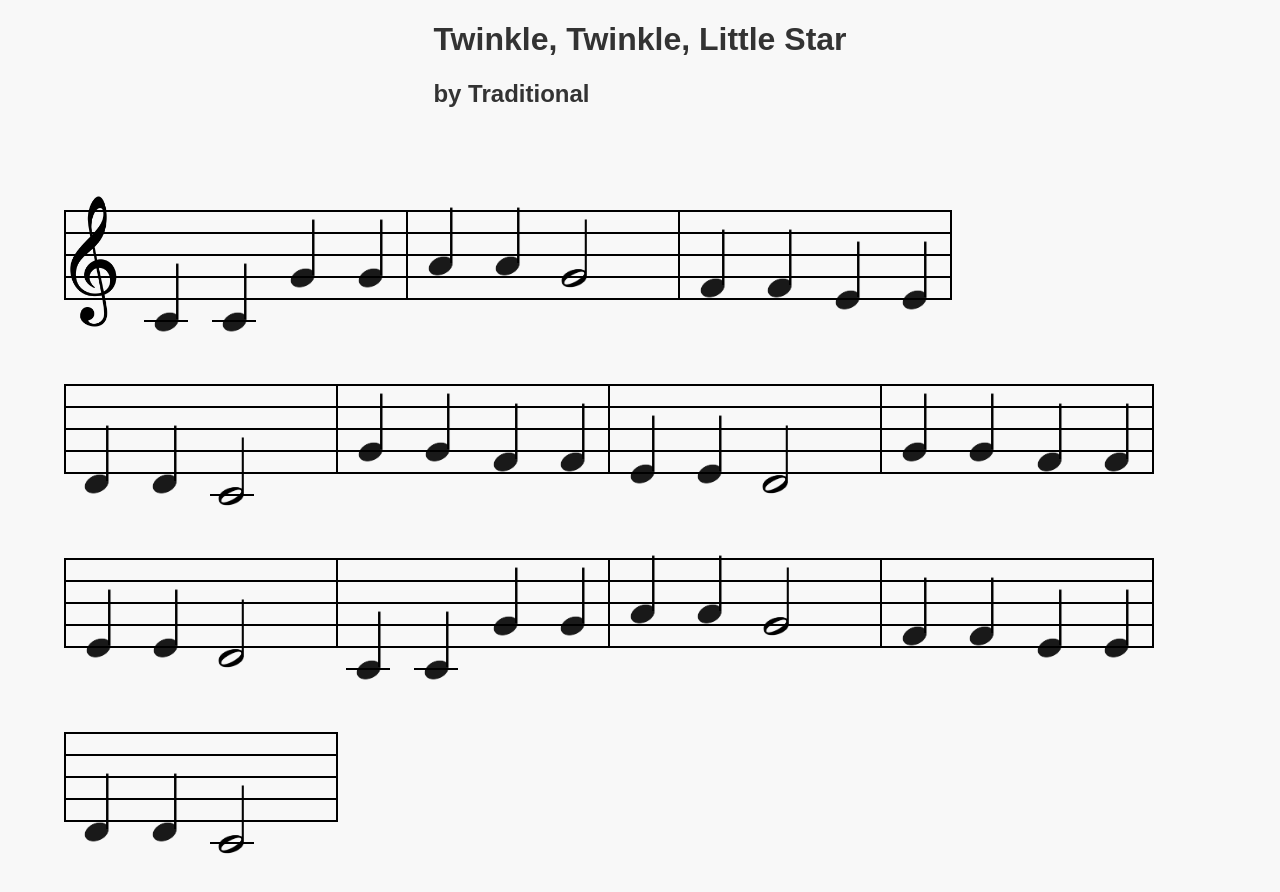
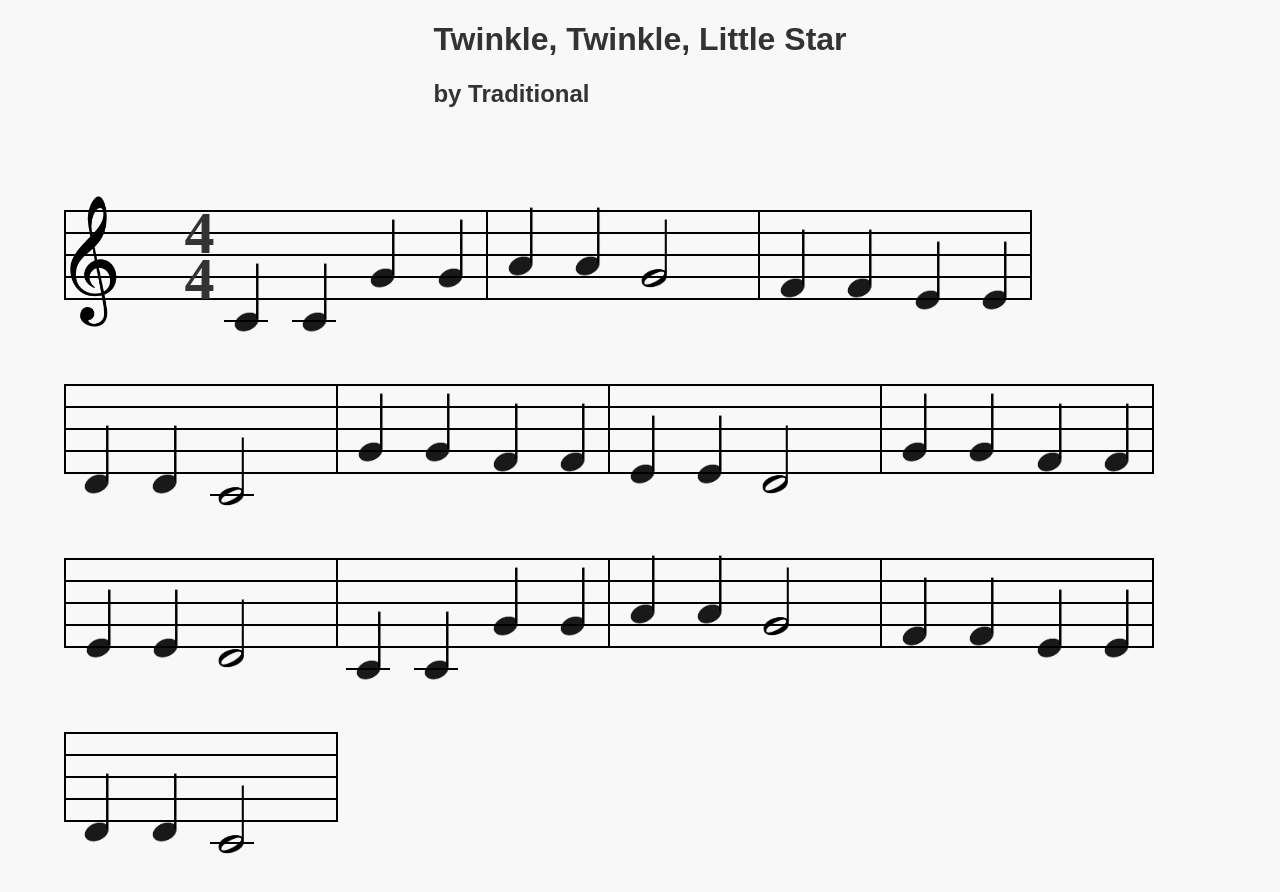
Before and after one commit to rickysoliman/piano-teacher, an Angular app: page / in a window 1280 px wide. Shown: the top 892 px of the page. Built offline with nearby package versions, Linux system fonts and the light colour scheme.

Commit message:
added time signature

```diff
--- a/src/app/app.component.ts
+++ b/src/app/app.component.ts
@@ -1,5 +1,5 @@
 import { Component } from '@angular/core';
-import { maryHadALittleLamb, cMajorScale, greensleeves, twinkleTwinkleLittleStar } from './dummy-data';
+import { maryHadALittleLamb, cMajorScale, greensleeves, twinkleTwinkleLittleStar } from './song-data';
 
 @Component({
   selector: 'app-root',
--- a/src/app/components/line-or-space/line-or-space.component.html
+++ b/src/app/components/line-or-space/line-or-space.component.html
@@ -1,5 +1,5 @@
 <div [ngClass]="lineOrSpaceData.isLine ? 'line-wrapper' : 'space-wrapper'">
-  <div [id]="lineOrSpaceData.id" *ngFor="let beat of getRange(lineOrSpaceData.timeSignature)" [ngClass]="!lineOrSpaceData.ledger ? (lineOrSpaceData.isLine ? 'line' : 'space') : hasNoteOnBeat(beat + 1) ? (lineOrSpaceData.isLine ? 'ledger-line-with-note' : 'ledger-space-with-note') : (lineOrSpaceData.isLine ? 'ledger-line' : 'ledger-space')">
+  <div [id]="lineOrSpaceData.id" *ngFor="let beat of getRange(lineOrSpaceData.timeSignature.top)" [ngClass]="!lineOrSpaceData.ledger ? (lineOrSpaceData.isLine ? 'line' : 'space') : hasNoteOnBeat(beat + 1) ? (lineOrSpaceData.isLine ? 'ledger-line-with-note' : 'ledger-space-with-note') : (lineOrSpaceData.isLine ? 'ledger-line' : 'ledger-space')">
     <ng-template #note>
       <ng-template #ledgerLineWithNote>
         <div class="white-space-left"></div>
--- a/src/app/components/song/song.component.html
+++ b/src/app/components/song/song.component.html
@@ -20,6 +20,10 @@
       <div class="clef-wrapper">
         <ng-container *ngTemplateOutlet="song.trebleClef ? treble : bass"></ng-container>
       </div>
+      <div class="time-signature-wrapper">
+        <div class="time-signature-top">{{ song.timeSignature.top }}</div>
+        <div class="time-signature-bottom">{{ song.timeSignature.bottom }}</div>
+      </div>
     </div>
 
     <div [ngClass]="measure.measureNumber === 1 ? 'first-song-measure' : 'song-measure'" *ngFor="let measure of song.measures">
--- a/src/app/components/song/song.component.scss
+++ b/src/app/components/song/song.component.scss
@@ -75,7 +75,7 @@
 .clef-measure-wrapper {
   display: flex;
   flex-direction: column;
-  width: 70px;
+  width: 150px;
   height: fit-content;
   border-left: 2px solid black;
   border-right: none;
@@ -103,6 +103,21 @@
   background-color: transparent;
 }
 
+.time-signature-wrapper {
+  display: flex;
+  flex-direction: column;
+  position: absolute;
+  left: 80%;
+  bottom: -14px;
+  font-size: 3.75em;
+  font-weight: bold;
+  font-family: "Times New Roman", Times, serif;
+}
+
+.time-signature-top {
+  margin-bottom: -23px;
+}
+
 @media screen and (max-width: 800px) {
   .song-measure {
     flex-basis: calc(33.33% - 16px);
--- a/src/app/dummy-data.ts
+++ b/src/app/song-data.ts
@@ -4,12 +4,12 @@ export const twinkleTwinkleLittleStar: Song = {
   title: 'Twinkle, Twinkle, Little Star',
   composer: 'Traditional',
   bpm: 100,
-  timeSignature: 4,
+  timeSignature: { top: 4, bottom: 4 },
   trebleClef: true,
   measures: [
     // Measure 1
     {
-      timeSignature: 4,
+      timeSignature: { top: 4, bottom: 4 },
       trebleClef: true,
       measureNumber: 1,
       notes: [
@@ -21,7 +21,7 @@ export const twinkleTwinkleLittleStar: Song = {
     },
     // Measure 2
     {
-      timeSignature: 4,
+      timeSignature: { top: 4, bottom: 4 },
       trebleClef: true,
       measureNumber: 2,
       notes: [
@@ -32,7 +32,7 @@ export const twinkleTwinkleLittleStar: Song = {
     },
     // Measure 3
     {
-      timeSignature: 4,
+      timeSignature: { top: 4, bottom: 4 },
       trebleClef: true,
       measureNumber: 3,
       notes: [
@@ -44,7 +44,7 @@ export const twinkleTwinkleLittleStar: Song = {
     },
     // Measure 4
     {
-      timeSignature: 4,
+      timeSignature: { top: 4, bottom: 4 },
       trebleClef: true,
       measureNumber: 4,
       notes: [
@@ -55,7 +55,7 @@ export const twinkleTwinkleLittleStar: Song = {
     },
     // Measure 5
     {
-      timeSignature: 4,
+      timeSignature: { top: 4, bottom: 4 },
       trebleClef: true,
       measureNumber: 5,
       notes: [
@@ -67,7 +67,7 @@ export const twinkleTwinkleLittleStar: Song = {
     },
     // Measure 6
     {
-      timeSignature: 4,
+      timeSignature: { top: 4, bottom: 4 },
       trebleClef: true,
       measureNumber: 6,
       notes: [
@@ -78,7 +78,7 @@ export const twinkleTwinkleLittleStar: Song = {
     },
     // Measure 6
     {
-      timeSignature: 4,
+      timeSignature: { top: 4, bottom: 4 },
       trebleClef: true,
       measureNumber: 6,
       notes: [
@@ -90,7 +90,7 @@ export const twinkleTwinkleLittleStar: Song = {
     },
     // Measure 7
     {
-      timeSignature: 4,
+      timeSignature: { top: 4, bottom: 4 },
       trebleClef: true,
       measureNumber: 7,
       notes: [
@@ -101,7 +101,7 @@ export const twinkleTwinkleLittleStar: Song = {
     },
     // Measure 8
     {
-      timeSignature: 4,
+      timeSignature: { top: 4, bottom: 4 },
       trebleClef: true,
       measureNumber: 8,
       notes: [
@@ -113,7 +113,7 @@ export const twinkleTwinkleLittleStar: Song = {
     },
     // Measure 9
     {
-      timeSignature: 4,
+      timeSignature: { top: 4, bottom: 4 },
       trebleClef: true,
       measureNumber: 9,
       notes: [
@@ -124,7 +124,7 @@ export const twinkleTwinkleLittleStar: Song = {
     },
     // Measure 10
     {
-      timeSignature: 4,
+      timeSignature: { top: 4, bottom: 4 },
       trebleClef: true,
       measureNumber: 10,
       notes: [
@@ -136,7 +136,7 @@ export const twinkleTwinkleLittleStar: Song = {
     },
     // Measure 11
     {
-      timeSignature: 4,
+      timeSignature: { top: 4, bottom: 4 },
       trebleClef: true,
       measureNumber: 11,
       notes: [
@@ -148,17 +148,16 @@ export const twinkleTwinkleLittleStar: Song = {
   ],
 };
 
-
 export const greensleeves: Song = {
   title: 'Greensleeves',
   composer: 'Traditional',
   bpm: 80,
-  timeSignature: 3,
+  timeSignature: { top: 3, bottom: 4 },
   trebleClef: true,
   measures: [
     // Measure 1
     {
-      timeSignature: 3,
+      timeSignature: { top: 3, bottom: 4 },
       trebleClef: true,
       measureNumber: 1,
       notes: [
@@ -169,7 +168,7 @@ export const greensleeves: Song = {
     },
     // Measure 2
     {
-      timeSignature: 3,
+      timeSignature: { top: 3, bottom: 4 },
       trebleClef: true,
       measureNumber: 2,
       notes: [
@@ -180,7 +179,7 @@ export const greensleeves: Song = {
     },
     // Measure 3
     {
-      timeSignature: 3,
+      timeSignature: { top: 3, bottom: 4 },
       trebleClef: true,
       measureNumber: 3,
       notes: [
@@ -190,7 +189,7 @@ export const greensleeves: Song = {
     },
     // Measure 4
     {
-      timeSignature: 3,
+      timeSignature: { top: 3, bottom: 4 },
       trebleClef: true,
       measureNumber: 4,
       notes: [
@@ -201,7 +200,7 @@ export const greensleeves: Song = {
     },
     // Measure 5
     {
-      timeSignature: 3,
+      timeSignature: { top: 3, bottom: 4 },
       trebleClef: true,
       measureNumber: 5,
       notes: [
@@ -212,7 +211,7 @@ export const greensleeves: Song = {
     },
     // Measure 6
     {
-      timeSignature: 3,
+      timeSignature: { top: 3, bottom: 4 },
       trebleClef: true,
       measureNumber: 6,
       notes: [
@@ -222,7 +221,7 @@ export const greensleeves: Song = {
     },
     // Measure 7
     {
-      timeSignature: 3,
+      timeSignature: { top: 3, bottom: 4 },
       trebleClef: true,
       measureNumber: 7,
       notes: [
@@ -233,7 +232,7 @@ export const greensleeves: Song = {
     },
     // Measure 8
     {
-      timeSignature: 3,
+      timeSignature: { top: 3, bottom: 4 },
       trebleClef: true,
       measureNumber: 8,
       notes: [
@@ -244,7 +243,7 @@ export const greensleeves: Song = {
     },
     // Measure 9
     {
-      timeSignature: 3,
+      timeSignature: { top: 3, bottom: 4 },
       trebleClef: true,
       measureNumber: 9,
       notes: [
@@ -262,12 +261,12 @@ export const maryHadALittleLamb: Song = {
   title: 'Mary Had a Little Lamb',
   composer: 'Traditional',
   bpm: 120,
-  timeSignature: 4,
+  timeSignature: { top: 4, bottom: 4 },
   trebleClef: true,
   measures: [
     // Measure 1
     {
-      timeSignature: 4,
+      timeSignature: { top: 4, bottom: 4 },
       trebleClef: true,
       measureNumber: 1,
       notes: [
@@ -279,7 +278,7 @@ export const maryHadALittleLamb: Song = {
     },
     // Measure 2
     {
-      timeSignature: 4,
+      timeSignature: { top: 4, bottom: 4 },
       trebleClef: true,
       measureNumber: 2,
       notes: [
@@ -290,7 +289,7 @@ export const maryHadALittleLamb: Song = {
     },
     // Measure 3
     {
-      timeSignature: 4,
+      timeSignature: { top: 4, bottom: 4 },
       trebleClef: true,
       measureNumber: 3,
       notes: [
@@ -301,7 +300,7 @@ export const maryHadALittleLamb: Song = {
     },
     // Measure 4
     {
-      timeSignature: 4,
+      timeSignature: { top: 4, bottom: 4 },
       trebleClef: true,
       measureNumber: 4,
       notes: [
@@ -312,7 +311,7 @@ export const maryHadALittleLamb: Song = {
     },
     // Measure 5
     {
-      timeSignature: 4,
+      timeSignature: { top: 4, bottom: 4 },
       trebleClef: true,
       measureNumber: 5,
       notes: [
@@ -324,7 +323,7 @@ export const maryHadALittleLamb: Song = {
     },
     // Measure 6
     {
-      timeSignature: 4,
+      timeSignature: { top: 4, bottom: 4 },
       trebleClef: true,
       measureNumber: 6,
       notes: [
@@ -336,7 +335,7 @@ export const maryHadALittleLamb: Song = {
     },
     // Measure 7
     {
-      timeSignature: 4,
+      timeSignature: { top: 4, bottom: 4 },
       trebleClef: true,
       measureNumber: 7,
       notes: [
@@ -348,7 +347,7 @@ export const maryHadALittleLamb: Song = {
     },
     // Measure 8
     {
-      timeSignature: 4,
+      timeSignature: { top: 4, bottom: 4 },
       trebleClef: true,
       measureNumber: 8,
       notes: [
@@ -362,12 +361,12 @@ export const cMajorScale: Song = {
   title: 'Ascending and Descending C Major Scale',
   composer: 'Generated by AI',
   bpm: 120,
-  timeSignature: 4,
+  timeSignature: { top: 4, bottom: 4 },
   trebleClef: true,
   measures: [
     // First bar: Quarter notes ascending C major scale from middle C
     {
-      timeSignature: 4,
+      timeSignature: { top: 4, bottom: 4 },
       trebleClef: true,
       measureNumber: 1,
       notes: [
@@ -379,7 +378,7 @@ export const cMajorScale: Song = {
     },
     // Second bar: Quarter notes continuing ascending C major scale
     {
-      timeSignature: 4,
+      timeSignature: { top: 4, bottom: 4 },
       trebleClef: true,
       measureNumber: 2,
       notes: [
@@ -391,7 +390,7 @@ export const cMajorScale: Song = {
     },
     // Third bar: Quarter notes descending C major scale starting on high C
     {
-      timeSignature: 4,
+      timeSignature: { top: 4, bottom: 4 },
       trebleClef: true,
       measureNumber: 3,
       notes: [
@@ -403,7 +402,7 @@ export const cMajorScale: Song = {
     },
     // Fourth bar: Quarter notes continuing descending C major scale
     {
-      timeSignature: 4,
+      timeSignature: { top: 4, bottom: 4 },
       trebleClef: true,
       measureNumber: 4,
       notes: [
@@ -415,7 +414,7 @@ export const cMajorScale: Song = {
     },
     // Fifth bar: Half notes ascending C major scale from middle C
     {
-      timeSignature: 4,
+      timeSignature: { top: 4, bottom: 4 },
       trebleClef: true,
       measureNumber: 5,
       notes: [
@@ -425,7 +424,7 @@ export const cMajorScale: Song = {
     },
     // Sixth bar: Half notes continuing ascending C major scale
     {
-      timeSignature: 4,
+      timeSignature: { top: 4, bottom: 4 },
       trebleClef: true,
       measureNumber: 6,
       notes: [
@@ -435,7 +434,7 @@ export const cMajorScale: Song = {
     },
     // Seventh bar: Half notes descending C major scale starting on high C
     {
-      timeSignature: 4,
+      timeSignature: { top: 4, bottom: 4 },
       trebleClef: true,
       measureNumber: 7,
       notes: [
@@ -445,7 +444,7 @@ export const cMajorScale: Song = {
     },
     // Eighth bar: Half notes continuing descending C major scale
     {
-      timeSignature: 4,
+      timeSignature: { top: 4, bottom: 4 },
       trebleClef: true,
       measureNumber: 8,
       notes: [
```
Also changed, not shown: src/app/types.ts (+7 -3 lines).
